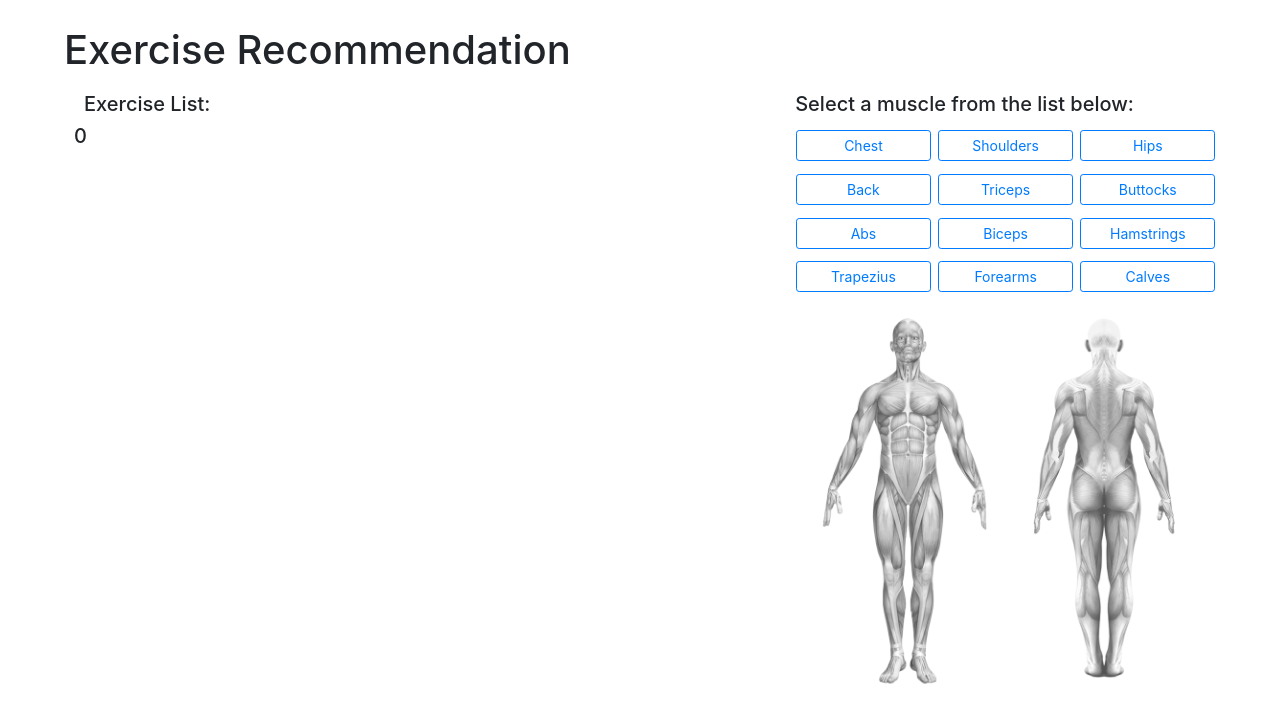
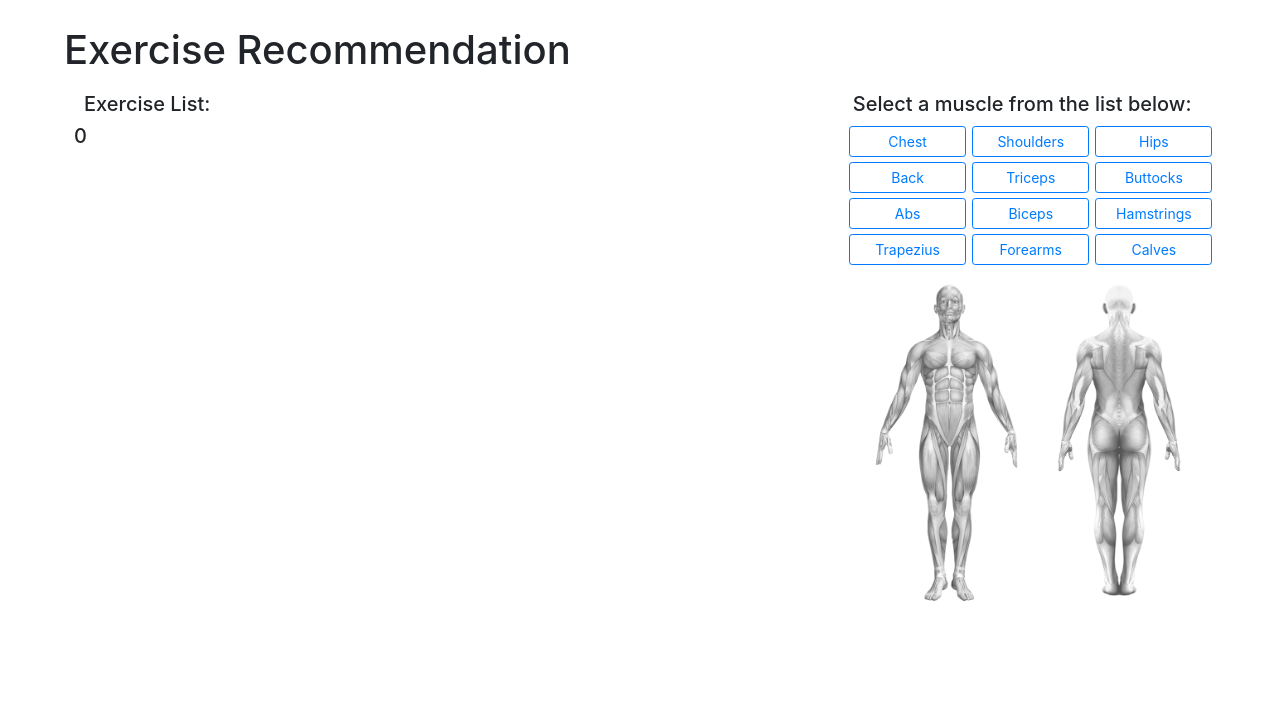
Before and after one commit to kdagnan/FitTrack, a Django app: page /exercises/ in a window 1280 px wide. Shown: the top 723 px of the page. Run offline with Django 3.2, Linux system fonts and the light colour scheme; data comes from the database, SQL or seed files in the repository; some libraries are stand-ins or nearby versions.

Commit message:
fix buttons layout

```diff
--- a/app/templates/app/exercises.html
+++ b/app/templates/app/exercises.html
@@ -8,13 +8,13 @@
     .selection-box{
         padding: 10px 0 10px 30px;
         float: right;
-        width: 40%;
+        width: 35%;
     }
     .exercises-box{
         padding: 10px 30px 10px 10px;
         border: 1px;
         float: left;
-        width: 60%;
+        width: 65%;
         height: 625px;
         overflow-y: scroll;
     }
@@ -46,8 +46,9 @@
     }
     .btn-outline-primary{
         float: left;
-        margin: 0.5vw;
+        margin: 0.2vw;
         width: 95%;
+
     }
     .body-map{
         width: 100%;
@@ -117,7 +118,7 @@
                     </form>
                 </div>
             </div>
-            <img src="{%  static 'bodyDiagram/bodyDiagram.png' %}" class="body-map">
+            <img src="{{body_diagram}}" class="body-map">
         </div>
         <div class="exercises-box">
             <h5 style="padding-left: 10px;">Exercise List:</h5>
--- a/app/views.py
+++ b/app/views.py
@@ -32,11 +32,14 @@ def exercises(request, active_exercises=0):
         'button12_class': button_class(active_exercises, 12),
     }
 
+    body_diagram = "/static/bodyDiagram/bodyDiagram" + str(active_exercises) + ".png"
+
     context = {
         'exercises': Exercise.objects.filter(group_code=active_exercises),
         'title': 'Exercises',
         'active_exercises': active_exercises,
-        'classes': classes
+        'classes': classes,
+        'body_diagram': body_diagram,
     }
 
     return render(request, 'app/exercises.html', context)
```
Also changed, not shown: app/static/bodyDiagram/bodyDiagram0.png (renamed from app/static/bodyDiagram/bodyDiagram.png), app/static/bodyDiagram/bodyDiagram1.png (added), app/static/bodyDiagram/bodyDiagram10.png (added), app/static/bodyDiagram/bodyDiagram11.png (added), app/static/bodyDiagram/bodyDiagram12.png (added), app/static/bodyDiagram/bodyDiagram2.png (added), app/static/bodyDiagram/bodyDiagram3.png (added), app/static/bodyDiagram/bodyDiagram4.png (added), app/static/bodyDiagram/bodyDiagram5.png (added), app/static/bodyDiagram/bodyDiagram6.png (added), app/static/bodyDiagram/bodyDiagram7.png (added), app/static/bodyDiagram/bodyDiagram8.png (added), app/static/bodyDiagram/bodyDiagram9.png (added), 1 other file.
